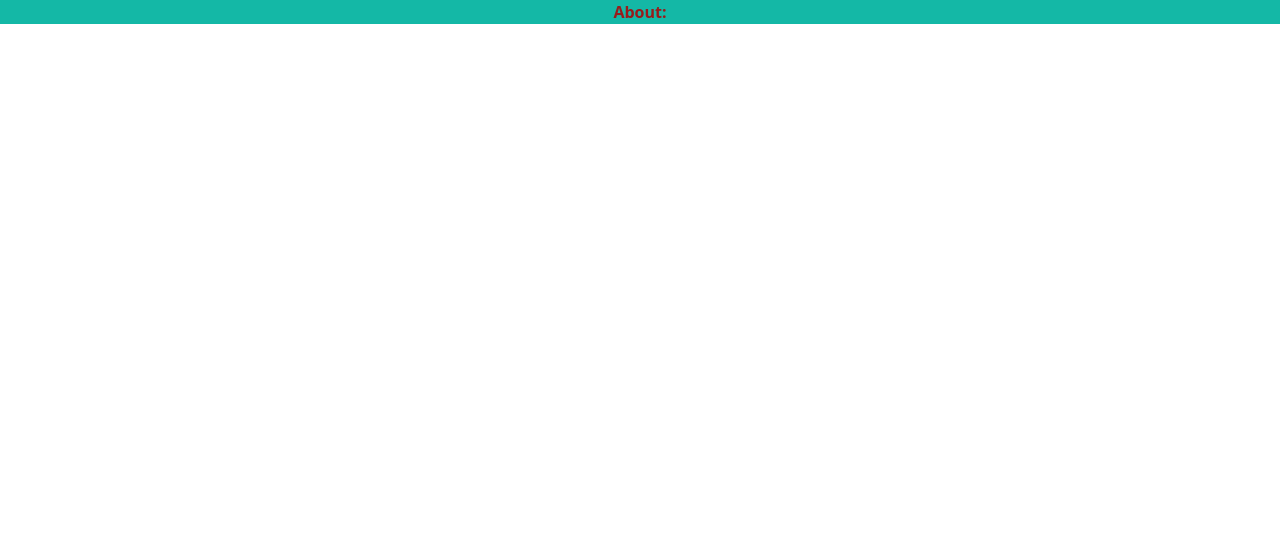
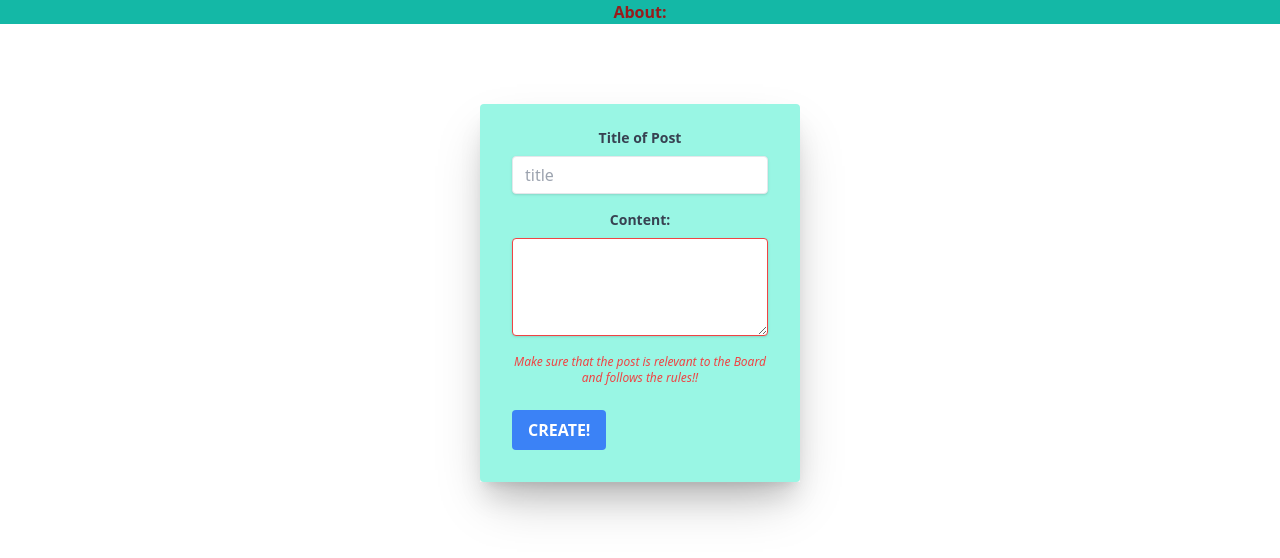
Before and after one commit to MSSRPRAD/ForumApp, a Flask app: template ForumApp/templates/src/post/post.html in a window 1280 px wide. Shown: the part 80-638 px from the top of the page. Run offline with Flask 3, Linux system fonts and the light colour scheme; the template is opened without the code that fills it, so the values that code supplies are empty; parts of the project's set-up code (start-up, migrations or seed data) failed here and were passed over; some libraries are stand-ins or nearby versions.

Commit message:
"Added frontend using tailwindcss templates found online. Also fixed small errors and broken links. Updated README file"

```diff
--- a/ForumApp/templates/src/post/post.html
+++ b/ForumApp/templates/src/post/post.html
@@ -13,7 +13,34 @@
     </div>
 </div>
 
-
+<div class="my-20 bg-dark">
+    <center>
+        <div class="max-w-xs shadow-2xl">
+          <form class="bg-teal-200 shadow-xl rounded px-8 pt-6 pb-8 mb-4" action="/board/{{board.id}}/create" method="POST" >
+            <div class="mb-4">
+              <label class="block text-gray-700 text-sm font-bold mb-2" for="title">
+                Title of Post
+              </label>
+              <input class="shadow appearance-none border rounded w-full py-2 px-3 text-gray-700 leading-tight focus:outline-none focus:shadow-outline" name = "title" id="title" type="text" placeholder="title">
+            </div>
+            <div class="mb-6">
+              <label class="block text-gray-700 text-sm font-bold mb-2" for="content" >
+                Content:
+              </label>
+              <textarea class="shadow appearance-none border border-red-500 rounded w-full py-2 px-3 text-gray-700 mb-3 leading-tight focus:outline-none focus:shadow-outline"
+                        name="content" type="text" id="content" placeholder="content" rows="4" cols="20">
+              </textarea>
+                <p class="text-red-500 text-xs italic">Make sure that the post is relevant to the Board and follows the rules!!</p>
+            </div>
+            <div class="flex items-center justify-between">
+              <button class="bg-blue-500 hover:bg-blue-700 text-white font-bold py-2 px-4 rounded focus:outline-none focus:shadow-outline" type="submit">
+                CREATE!
+              </button>
+            </div>
+          </form>
+        </div>
+    </center>
+</div>
 
 <div class="grid grid-rows-4 grid-flow-col gap-4">
 {% for post in posts %}
```
Also changed, not shown: ForumApp/templates/src/auth/login.html (+11 -0 lines), ForumApp/templates/src/auth/register.html (+11 -0 lines).
